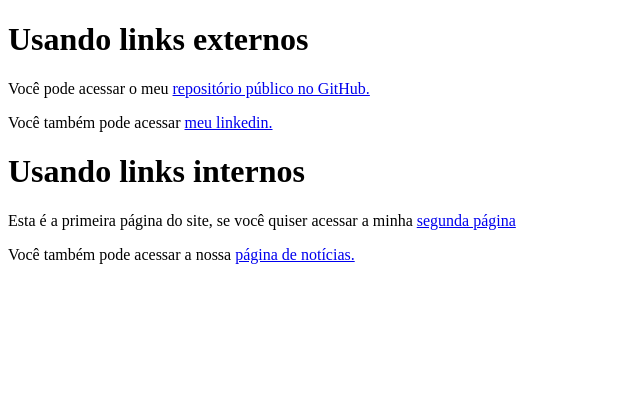
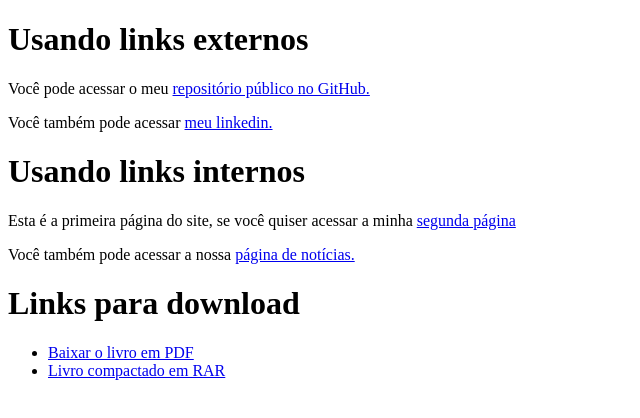
Before and after one commit to RodrigoWalter/Cruso-de-HTML5-e-CSS3, a plain HTML site: page Exercícios/ex010/index.html in a window 1280 px wide. Shown: the whole page, without its empty margins (0-640 px from the left). Drawn offline with Linux system fonts and the light colour scheme.

Commit message:
commit ex010

```diff
--- a/Exercícios/ex010/index.html
+++ b/Exercícios/ex010/index.html
@@ -10,8 +10,15 @@
     <h1>Usando links externos</h1>
     <p>Você pode acessar o meu <a href="https://github.com/RodrigoWalter" target="_blank" rel="external">repositório público no GitHub.</a></p>
     <p>Você também pode acessar <a href="https://www.linkedin.com/in/rodrigo-walter-88190b1b0" target="_blank" rel="external">meu linkedin.</a></p>
+
     <h1>Usando links internos</h1>
     <p>Esta é a primeira página do site, se você quiser acessar a minha <a href="pag002.html" target="_self" rel="next">segunda página</a></p>
     <p>Você também pode acessar a nossa <a href="noticias/pag003.html" target="_self" rel="next">página de notícias.</a></p>
+
+    <h1>Links para download</h1>
+    <ul>
+        <li><a href="livro/exemplo-pdf.pdf" download="exemplo-pdf.pdf" type="application/pdf">Baixar o livro em PDF</a></li>
+        <li><a href="livro/exemplo-pdf.rar" download="exemplo-pdf.rar" type="application/RAR">Livro compactado em RAR</a></li>
+    </ul>
 </body>
 </html>
```
Also changed, not shown: 2 other files.
